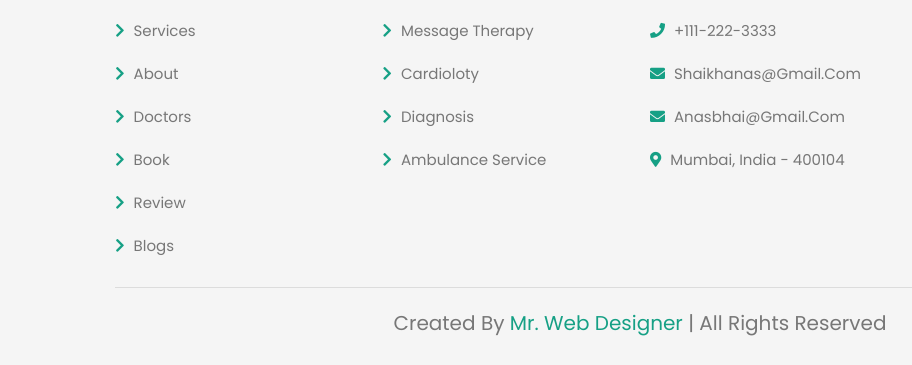
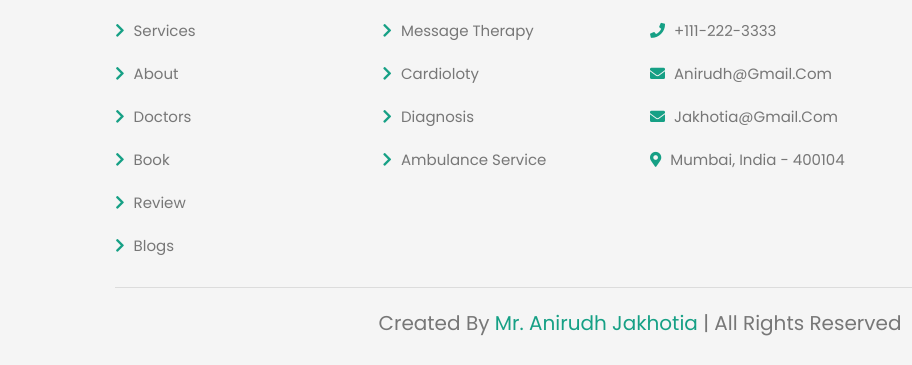
Before and after one commit to anirudhjak06/Medical-Express, a plain HTML site: page index.html in a window 1280 px wide. Shown: the part 5382-5747 px from the top of the page, 0-912 px from the left. Drawn offline with Linux system fonts and the light colour scheme.

Commit message:
Update index.html

```diff
--- a/index.html
+++ b/index.html
@@ -417,8 +417,8 @@
             <h3>contact info</h3>
             <a href="#"> <i class="fas fa-phone"></i> +123-456-7890 </a>
             <a href="#"> <i class="fas fa-phone"></i> +111-222-3333 </a>
-            <a href="#"> <i class="fas fa-envelope"></i> shaikhanas@gmail.com </a>
-            <a href="#"> <i class="fas fa-envelope"></i> anasbhai@gmail.com </a>
+            <a href="#"> <i class="fas fa-envelope"></i> anirudh@gmail.com </a>
+            <a href="#"> <i class="fas fa-envelope"></i> jakhotia@gmail.com </a>
             <a href="#"> <i class="fas fa-map-marker-alt"></i> mumbai, india - 400104 </a>
         </div>
 
@@ -434,7 +434,7 @@
 
     </div>
 
-    <div class="credit"> created by <span>mr. web designer</span> | all rights reserved </div>
+    <div class="credit"> created by <span>Mr. Anirudh Jakhotia</span> | all rights reserved </div>
 
 </section>
 
```
